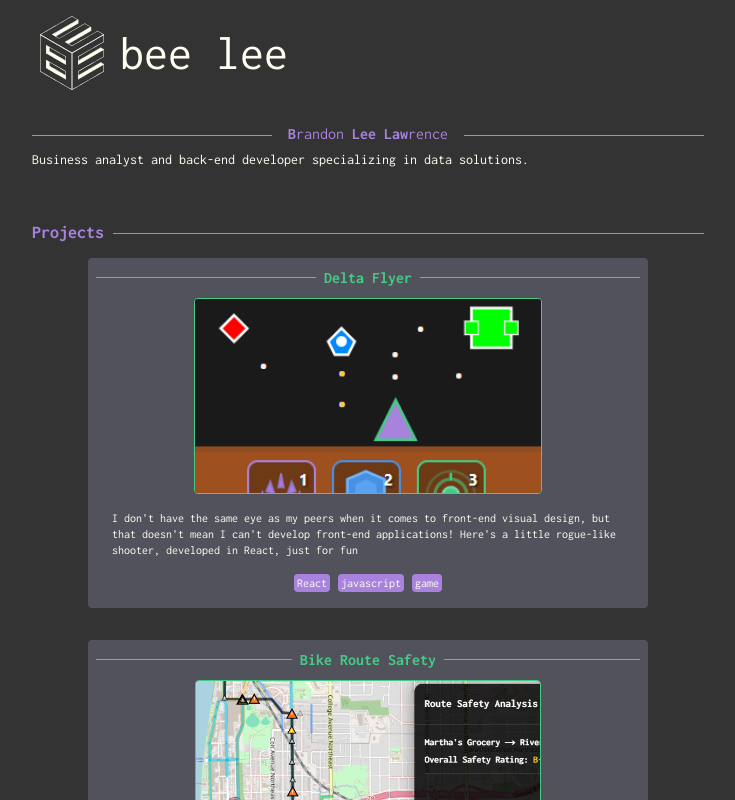
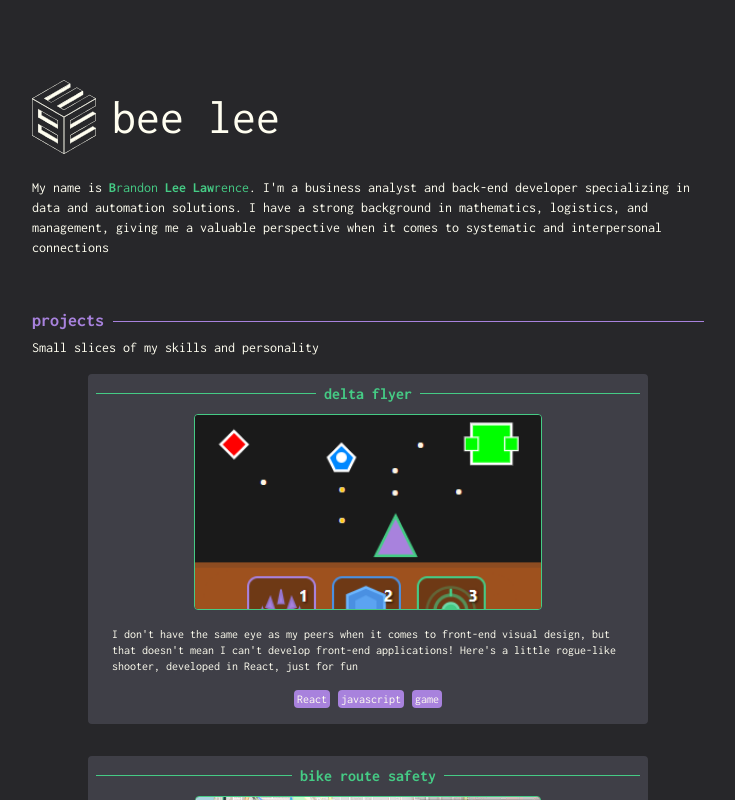
Before and after one commit to bee-lee-law/beelee, a Next.js app: page / in a window 1280 px wide. Shown: the top 800 px of the page, without its empty margins (272-1007 px from the left). Built offline with nearby package versions, Linux system fonts and the light colour scheme.

Commit message:
happy with looks

```diff
--- a/app/globals.css
+++ b/app/globals.css
@@ -1,7 +1,7 @@
 @import "tailwindcss";
 
 :root {
-  --background: #333333;
+  --background: #27272A;
   --foreground: #fffef0;
 }
 
--- a/app/page.js
+++ b/app/page.js
@@ -41,53 +41,41 @@ export default function Home() {
   }, []);
 
   return (
-    <div className="min-h-screen flex-column items-center justify-center px-6 w-5/6 m-auto" style={{border: debug ? '1px solid red' : 'none'}}>
-      <header className="max-w-2xl w-full flex-column items-center justify-between mt-4 ml-auto mr-auto" style={{border: debug ? '1px solid white' : 'none'}} >
-        <div className="flex items-center mb-2 ml-2">
-          <Logo /><div className="ml-4" style={{fontSize: '48px'}}>bee lee</div>
-        </div>
-      </header>
-      <div className="flex items-center justify-center px-8 py-6" style={{border: debug ? '1px solid blue' : 'none'}}>
-      <main className="max-w-2xl w-full" style={{border: debug ? '1px solid white' : 'none'}}>
+    <div className="min-h-screen flex-column items-center justify-center px-6 w-5/6 m-auto mb-4" style={{border: debug ? '1px solid red' : 'none'}}>
+
+      <main className="max-w-2xl w-full ml-auto mr-auto mt-20" style={{border: debug ? '1px solid white' : 'none'}}>
         <section className="mb-12">
-          <div className="flex items-center">
-            <hr className="flex-1" style={{color: myPurp}} />
-            <h1 className="text-base mb-1 ml-4 mr-4" style={{color: myPurp}}><span className="font-bold">B</span>randon <span className="font-bold">Lee</span> <span className="font-bold">Law</span>rence</h1>
-            <hr className="flex-1" style={{color: myPurp}} />
+          <div className="flex items-center mb-6">
+            <Logo /> <div className="ml-4" style={{fontSize: '48px'}}>bee lee</div>
           </div>
-{/*           <div className="flex items-center">
-
-            <h1 className="text-base mb-1 ml-auto mr-auto" style={{color: myPurp}}><span className="font-bold">B</span>randon <span className="font-bold">Lee</span> <span className="font-bold">Law</span>rence</h1>
-
-          </div> */}
           <p className="text-sm">
-            Business analyst and back-end developer specializing in data solutions.
+            My name is <MyName />. I'm a business analyst and back-end developer specializing in data and automation solutions.
+            I have a strong background in mathematics, logistics, and management, giving me a valuable perspective when it comes
+            to systematic and interpersonal connections
           </p>
         </section>
 
         <section className="mb-12">
-          <div className="flex items-center mb-2">
-            <h1 className="text-lg mb-1 font-bold" style={{color: myPurp}}>Projects&nbsp;</h1>
+          <div className="flex items-center">
+            <h1 className="text-lg mb-1 font-bold" style={{color: myPurp}}>projects&nbsp;</h1>
             <hr className="flex-1" style={{color: myPurp}} />
           </div>
-          <div className="flex flex-col items-center justify-around gap-8">
-            <Project img={delta_flyer_img} name={"Delta Flyer"} desc={deltaFlyerDesc} link={"game"} tags={["React", "javascript", "game"]} />
-            <Project img={route_safety_img} name={"Bike Route Safety"} desc={routeSafetyDesc} link={"maps"} tags={["data", "API", "geography", "GIS"]} />
+          <div className="text-sm">Small slices of my skills and personality</div>
+          <div className="flex flex-col items-center justify-around gap-8 mt-4">
+            <Project img={delta_flyer_img} name={"delta flyer"} desc={deltaFlyerDesc} link={"game"} tags={["React", "javascript", "game"]} />
+            <Project img={route_safety_img} name={"bike route safety"} desc={routeSafetyDesc} link={"maps"} tags={["data", "API", "geography", "GIS"]} />
           </div>
         </section>
 
-        <section className="mb-4">
+        <section className="mb-6">
           <div className="flex items-center">
-            <h1 className="text-lg mb-1 font-bold" style={{color: myPurp}}>Contact&nbsp;</h1>
+            <h1 className="text-lg mb-1 font-bold" style={{color: myPurp}}>contact&nbsp;</h1>
             <hr className="flex-1" style={{color: myPurp}} />
           </div>
           <p className="text-sm">
             Contact me at <a href="mailto:info@beeleelaw.com" style={{color: myGreen}}>info@beeleelaw.com</a> for freelance or hiring inquiries. Resume available on request
           </p>
         </section>
-
-      </main>
-      </div>
       <footer className="w-full h-14 flex items-center justify-between" style={{border: debug ? '1px solid white' : 'none'}} >
         <hr className="flex-1" style={{color: myPurp}} />
         <div className="flex gap-2 ml-4 mr-2">
@@ -97,6 +85,9 @@ export default function Home() {
         </div>
         <hr className="flex-1" style={{color: myPurp}} />
       </footer>
+      </main>
+
+
     </div>
   );
 }
@@ -105,10 +96,16 @@ function Logo(){
   return <Image src={logoCube} alt={'logo'} style={{width: '64px', height: 'auto'}} />
 }
 
+function MyName(){
+  return(
+    <span style={{color: myGreen}}><span className="font-bold">B</span>randon <span className="font-bold">Lee</span> <span className="font-bold">Law</span>rence</span>
+  )
+}
+
 function Project({img, name, desc, link, tags}){
   return(
     <Link href={link} target="_blank">
-      <div className="bg-zinc-600 px-2 py-2 rounded w-5/6 mr-auto ml-auto">
+      <div className="bg-zinc-700 px-2 py-2 rounded w-5/6 mr-auto ml-auto">
         <div className="flex-row gap-2 mb-1">
           <div className="flex items-center mb-2 font-bold" style={{color: myGreen}}>
             <hr className="flex-1" style={{color: myGreen}} />
@@ -140,20 +137,3 @@ function Tag({name}){
     </div>
   )
 }
-
-/*
-	project component background
-	stack projects
-	vertical flow to project boxes
-	color of tags (contrast)
-	center align logos
-	try centering section logos
-	adjust margins based on screen size
-	Bigger, Bold Headers
-
-
-	Play with vertical margins
-	better horz margins
-	consistency
-
-*/
```
